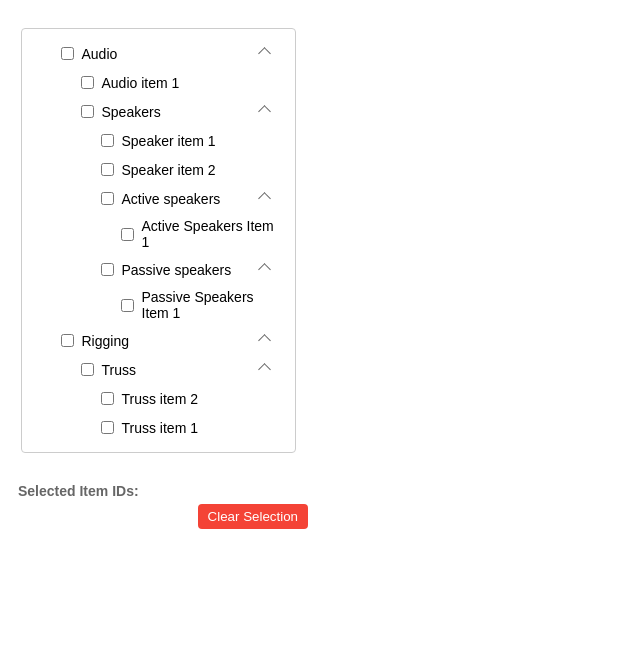
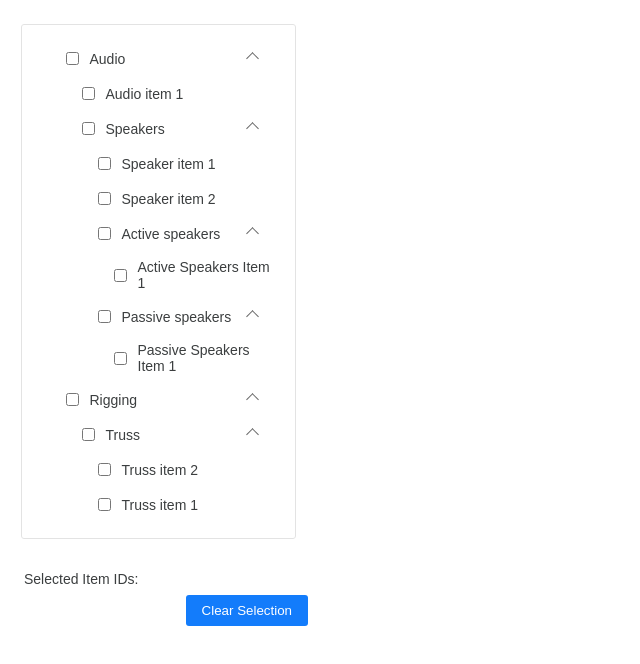
Before and after one commit to tlavrova/item-selector-rentman, an Angular app: page / in a window 1280 px wide. Shown: the top 664 px of the page, without its empty margins (0-640 px from the left). Built offline with nearby package versions, Linux system fonts and the light colour scheme.

Commit message:
Refactor item selector styles for improved layout and usability

```diff
--- a/src/app/components/item-selector/item-selector.component.css
+++ b/src/app/components/item-selector/item-selector.component.css
@@ -10,37 +10,39 @@
   font-family: 'Source Sans Pro', Arial, sans-serif;
   font-size: 14px;
   width: 275px;
-  margin: 20px;
+  margin: 16px;
   overflow-x: hidden;
+  background-color: hsl(0, 0%, 100%);
+  color: hsl(195, 3%, 24%);
 }
 
 .folder-list {
-  border: 1px solid #ccc;
-  border-radius: 4px;
-  padding: 10px;
+  border: 1px solid hsl(210, 0%, 89%);
+  border-radius: 3px;
+  padding: 16px;
   width: 100%;
   box-sizing: border-box;
 }
 
 .folder-item {
-  margin-left: 20px;
+  margin-left: 16px;
 }
 
 .folder-content {
   display: flex;
   align-items: center;
-  padding: 5px;
+  padding: 8px;
   cursor: pointer;
   position: relative;
 }
 
 .folder-content:hover {
-  background-color: #F5F5F5;
+  background-color: hsl(0, 0%, 96%);
 }
 
 .folder-toggle {
   position: absolute;
-  right: 10px;
+  right: 16px;
   width: 20px;
   height: 20px;
   display: flex;
@@ -65,9 +67,10 @@
 }
 
 .folder-title {
-  margin-left: 5px;
+  margin-left: 8px;
   flex: 1;
   font-family: 'Source Sans Pro', Arial, sans-serif;
+  color: hsl(195, 3%, 24%);
 }
 
 .folder-title.selected {
@@ -75,23 +78,24 @@
 }
 
 .item-list {
-  margin-left: 20px;
+  margin-left: 16px;
 }
 
 .item-row {
   display: flex;
   align-items: center;
-  padding: 5px;
+  padding: 8px;
   cursor: pointer;
 }
 
 .item-row:hover {
-  background-color: #F5F5F5;
+  background-color: hsl(0, 0%, 96%);
 }
 
 .item-title {
-  margin-left: 5px;
+  margin-left: 8px;
   font-family: 'Source Sans Pro', Arial, sans-serif;
+  color: hsl(195, 3%, 24%);
 }
 
 .item-title.selected {
@@ -99,8 +103,8 @@
 }
 
 .selection-info {
-  margin-top: 10px;
-  padding: 0 0 0 10px;
+  margin-top: 16px;
+  padding: 0 0 0 16px;
   display: flex;
   flex-direction: column;
   width: 100%;
@@ -110,15 +114,16 @@
 .selection-info .ids-container {
   display: flex;
   align-items: baseline;
-  gap: 5px;
+  gap: 8px;
 }
 
 .selection-info h3 {
   margin: 0;
   font-size: 14px;
-  color: #666;
+  color: hsl(195, 3%, 24%);
   white-space: nowrap;
   font-family: 'Source Sans Pro', Arial, sans-serif;
+  font-weight: normal;
 }
 
 .selection-info ul {
@@ -127,26 +132,28 @@
   margin: 0;
   display: flex;
   flex-wrap: wrap;
-  gap: 5px;
+  gap: 8px;
 }
 
 .selection-info li {
   display: inline;
   font-family: 'Source Sans Pro', Arial, sans-serif;
+  color: hsl(195, 3%, 24%);
+  font-size: 14px;
 }
 
 .selection-info button {
-  margin-top: 5px;
-  padding: 5px 10px;
-  background-color: #f44336;
+  margin-top: 8px;
+  padding: 8px 16px;
+  background-color: hsl(213, 97%, 53%);
   color: white;
   border: none;
-  border-radius: 4px;
+  border-radius: 3px;
   cursor: pointer;
   align-self: flex-end;
   font-family: 'Source Sans Pro', Arial, sans-serif;
 }
 
 .selection-info button:hover {
-  background-color: #d32f2f;
+  background-color: hsl(213, 97%, 43%);
 }
```
